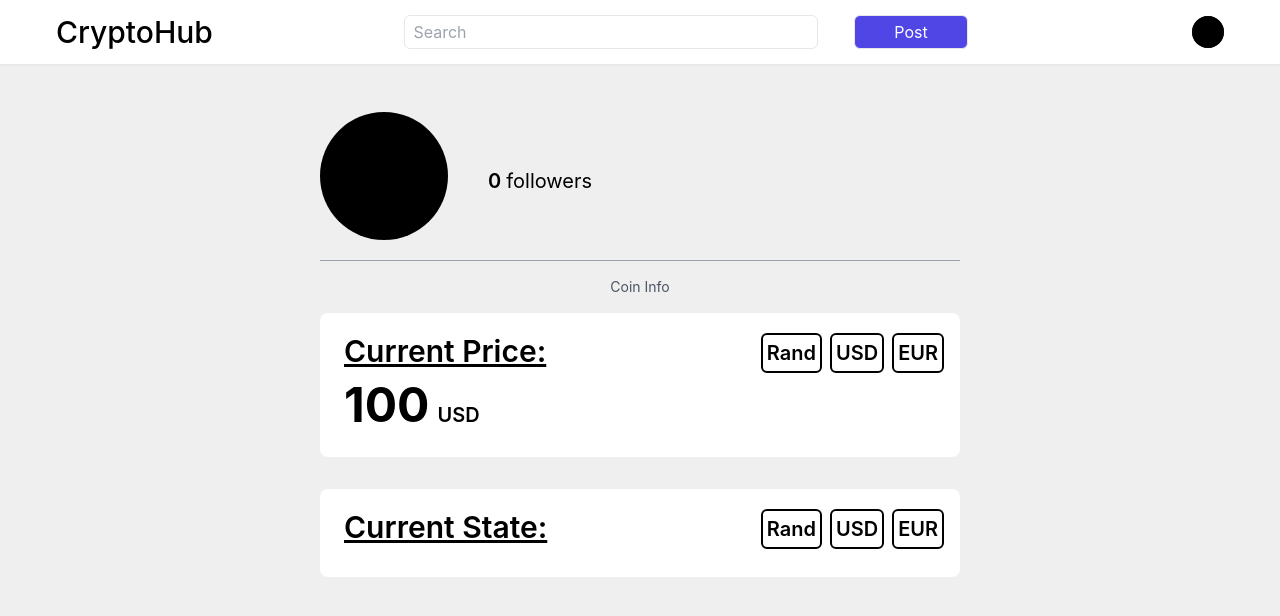
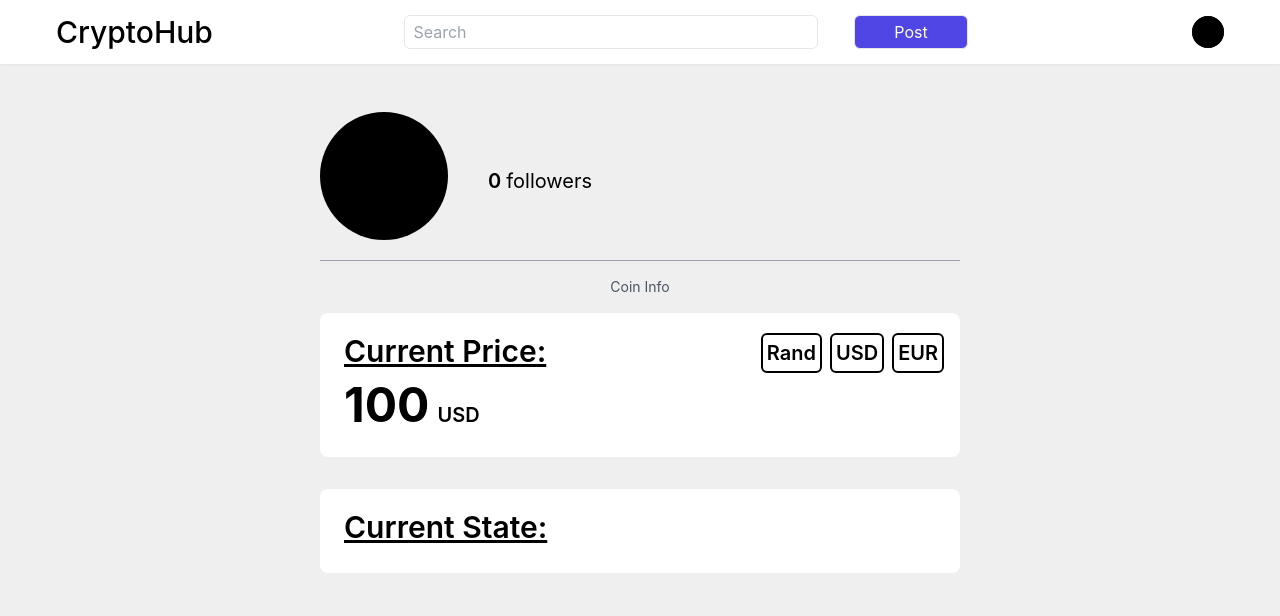
Before and after one commit to COS301-SE-2022/CryptoHub, a Next.js app in the folder client/: page /coin in a window 1280 px wide. Shown: the top 616 px of the page. Built offline with nearby package versions, Linux system fonts and the light colour scheme.

Commit message:
Removed currencies from CoinInfoNext.js

```diff
--- a/client/components/CoinAccount/CoinInfoNext.js
+++ b/client/components/CoinAccount/CoinInfoNext.js
@@ -10,17 +10,6 @@ const CoinInfoNext = ({ name, price }) => {
           <p className="text-3xl font-semibold mb-2 translate-y-1 ml-2 text-center text-decoration-line: underline">
             {name}
           </p>
-          <div className="flex flex-row justify-between">
-            <button className="text-xl font-semibold mb-2 translate-y-1 ml-2 text-right border-black border-2 p-1 rounded-md">
-              Rand
-            </button>
-            <button className="text-xl font-semibold mb-2 translate-y-1 ml-2 text-right border-black border-2 p-1 rounded-md">
-              USD
-            </button>
-            <button className="text-xl font-semibold mb-2 translate-y-1 ml-2 text-right border-black border-2 p-1 rounded-md">
-              EUR
-            </button>
-          </div>
         </div>
       </div>
     </div>
```
